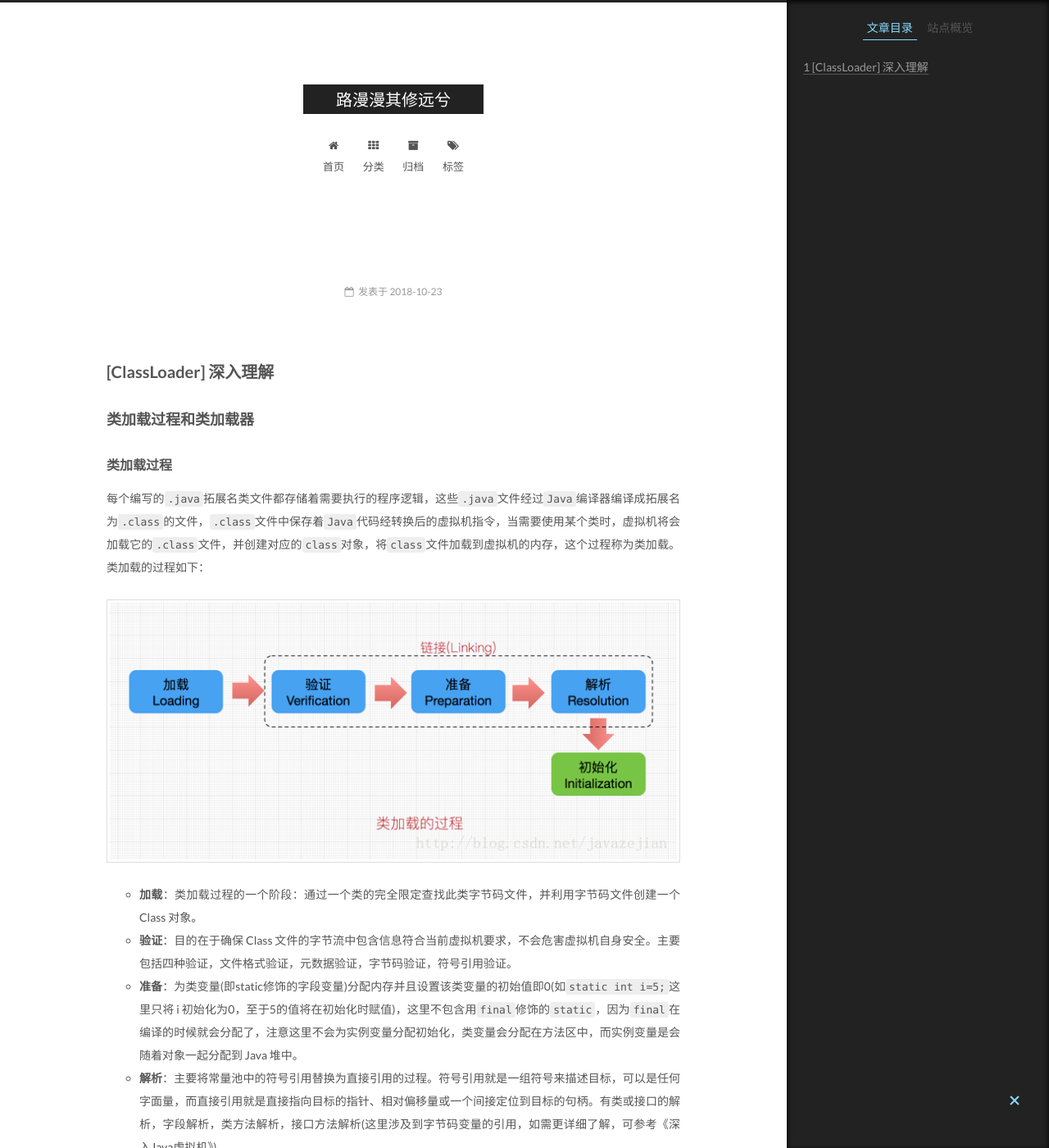
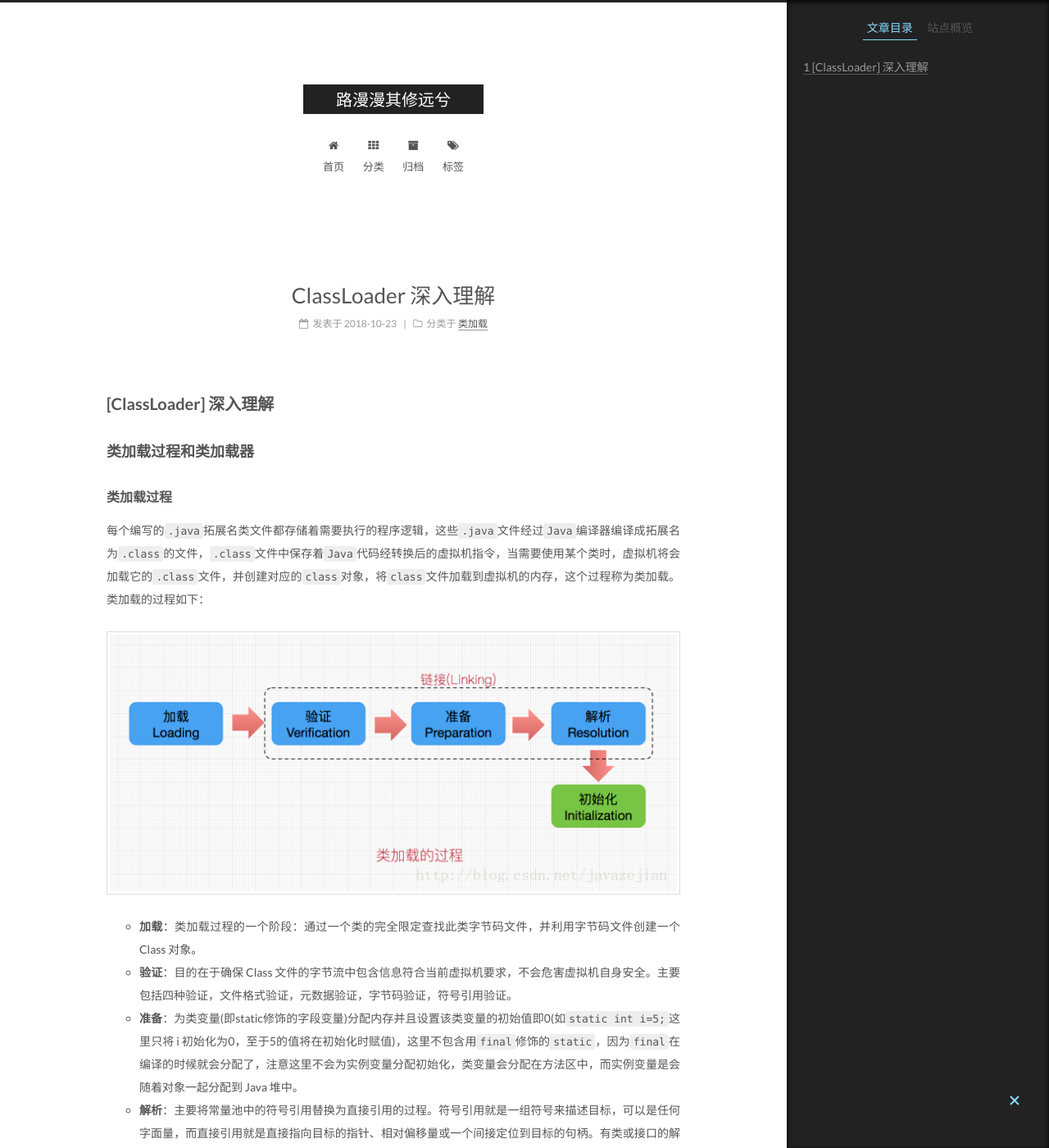
Before and after one commit to leeYuSky/leeYuSky.github.io, a Jekyll site: the page built from _posts/2018-10-23-ClassLoader 深入理解.md, in a window 1280 px wide and 1400 px high. Shown: the whole window at 82% size. Built offline with Jekyll 4.4.1, drawn with Linux system fonts in a browser that asks for light colours.

Commit message:
classloader

```diff
--- a/_posts/2018-10-23-ClassLoader 深入理解.md
+++ b/_posts/2018-10-23-ClassLoader 深入理解.md
@@ -1,5 +1,5 @@
 ---
-title: [ClassLoader] 深入理解
+title: ClassLoader 深入理解
 data: 2018-10-23
 categories:
 - 类加载
```
